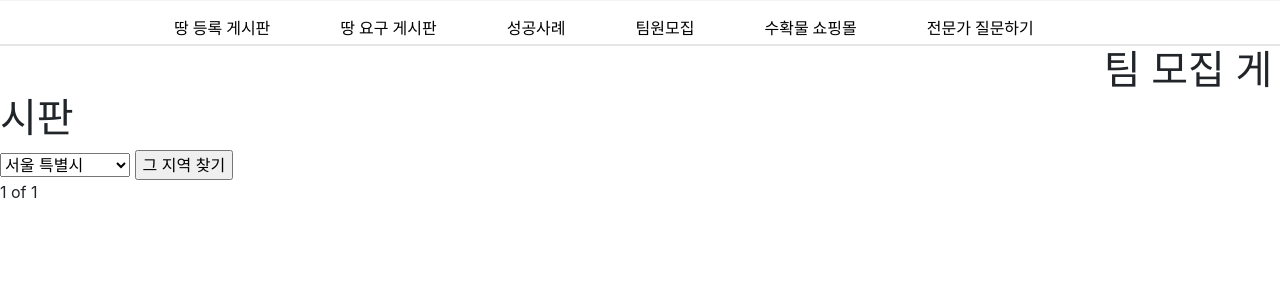
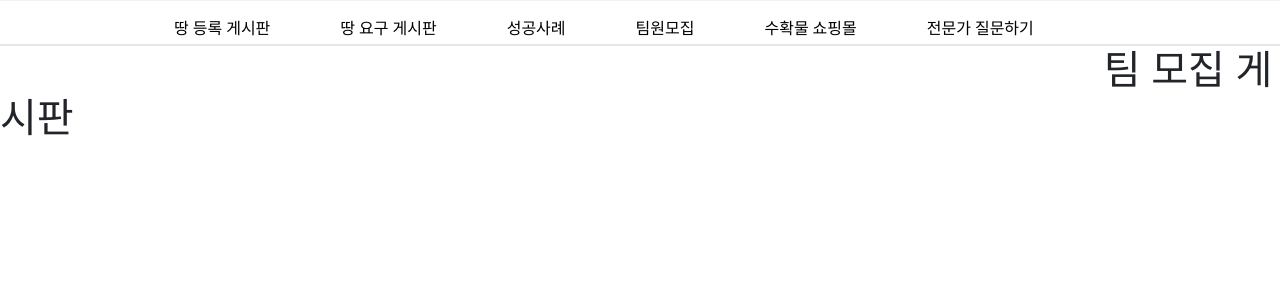
Before and after one commit to labiss96/Farm_Sharing_Project, a Django app: page /otherBoard/join/ in a window 1280 px wide. Shown: the part 56-356 px from the top of the page. Run offline with Django 3.2, Linux system fonts and the light colour scheme; data that the repository does not hold is empty; some libraries are stand-ins or nearby versions; some web fonts are replaced.

Commit message:
Revert "팀원 모집 필터"

```diff
--- a/farmsharing_project/otherBoard/models.py
+++ b/farmsharing_project/otherBoard/models.py
@@ -20,7 +20,6 @@ class Review(models.Model): #성공 사례 게시판
 class Join(models.Model): #팀 모집 게시판
     title=models.CharField(max_length=200,null=True)
     writer=models.ForeignKey(Profile, on_delete = models.CASCADE)
-    region_filter = models.CharField(max_length=200,null=True)
     region=models.CharField(max_length=200,null=True)#지역
     joined_people=models.IntegerField(default=0)#모집 인원
     current_joined=models.BooleanField(max_length=200, default = True) #모집현황
--- a/farmsharing_project/otherBoard/templates/join.html
+++ b/farmsharing_project/otherBoard/templates/join.html
@@ -8,32 +8,8 @@
 {% if user.is_authenticated %}
        <a href="{% url 'join_new' request.user.id%}"  class="action-button shadow animate yellow"> 팀원 모으기</a>
 {% endif %}
-<form action="{% url 'join' %}" method = "POST">
-       {%csrf_token%}
-<select name="region" id="">
-       <option value="서울 특별시">서울 특별시</option>
-            <option value="인천 광역시">인천 광역시</option>
-            <option value="대구 광역시">대구 광역시</option>
-            <option value="대전 광역시">대전 광역시</option>
-            <option value="부산 광역시">부산 광역시</option>
-            <option value="광주 광역시">광주 광역시</option>
-            <option value="울산 광역시">울산 광역시</option>
-            <option value="세종 특별자치시">세종 특별자치시</option>
-            <option value="경기도">경기도</option>
-            <option value="강원도">강원도</option>
-            <option value="충청북도">충청북도</option>
-            <option value="충청남도">충청남도</option>
-            <option value="경상북도">경상북도</option>
-            <option value="경상남도">경상남도</option>
-            <option value="전라북도">전라북도</option>
-            <option value="전라남도">전라남도</option>
-            <option value="제주특별자치도">제주특별자치도</option>
 
-</select>
-<input type="submit" value ="그 지역 찾기">
-</form>
 <!-- 게시물들 -->
-<div>
 {% for join in joins %}
        <a href="{% url 'join_detail' join.id %}">
        <div class="container">
@@ -48,19 +24,4 @@
        </a>
 {% endfor %}
 
-{% if joins.has_previous%}
-         <a href="?page={{joins.1}}">첫페이지</a>
-         <a href="?page={{joins.previous_page_number}}">이전 페이지</a>
-         {% endif %}
-
-         <span>{{joins.number}}</span>
-         <span>of</span>
-         <span>{{joins.paginator.num_pages}}</span>
-
-         {% if joins.has_next%}
-         <a href="?page={{joins.next_page_number}}">다음페이지</a>
-         <a href="?page={{joins.paginaitor.num_pages}}">마지막 페이지</a>
-         {% endif %}
-</div>
-
 {% endblock %}
--- a/farmsharing_project/otherBoard/views.py
+++ b/farmsharing_project/otherBoard/views.py
@@ -7,16 +7,7 @@ from django.utils import timezone
 
 #팀 모집 게시판 함수들
 def join(request):
-    if request.method == 'POST':
-       region_filter = request.POST['region']
-       join_home = Join.objects.filter(region_filter = region_filter)
-    else:
-       join_home = Join.objects.all()
-
-    join_list = []
-    for join in join_home:
-        join_list.append(join)
-    join_list.reverse()
+    join_home = Join.objects.all()
     paginator = Paginator(join_home,3)
     page = request.GET.get('page')
     joins = paginator.get_page(page)
@@ -50,9 +41,7 @@ def join_create(request, user_id):
     join.title = request.POST['title']
     user = request.user
     join.writer = get_object_or_404(Profile, username = user)
-    join.region_filter = request.POST['region1']
     join.region = request.POST['region1']+request.POST['region2']
-    join.region_filter = request.POST['region1']
     join.joined_people = request.POST['joined_people']
     join.active_period = request.POST['active_period']
     join.purpose = request.POST['purpose']
```
Also changed, not shown: farmsharing_project/accounts/migrations/0001_initial.py, farmsharing_project/additionBoard/migrations/0001_initial.py, farmsharing_project/additionBoard/migrations/0002_auto_20191129_0915.py (added), farmsharing_project/landBoard/migrations/0001_initial.py, farmsharing_project/landBoard/migrations/0002_landboard_pub_date.py (added), farmsharing_project/main/migrations/0001_initial.py, farmsharing_project/otherBoard/migrations/0001_initial.py, farmsharing_project/otherBoard/migrations/0002_auto_20191129_0915.py (added), farmsharing_project/otherBoard/migrations/0002_join_region_filter.py (deleted).
